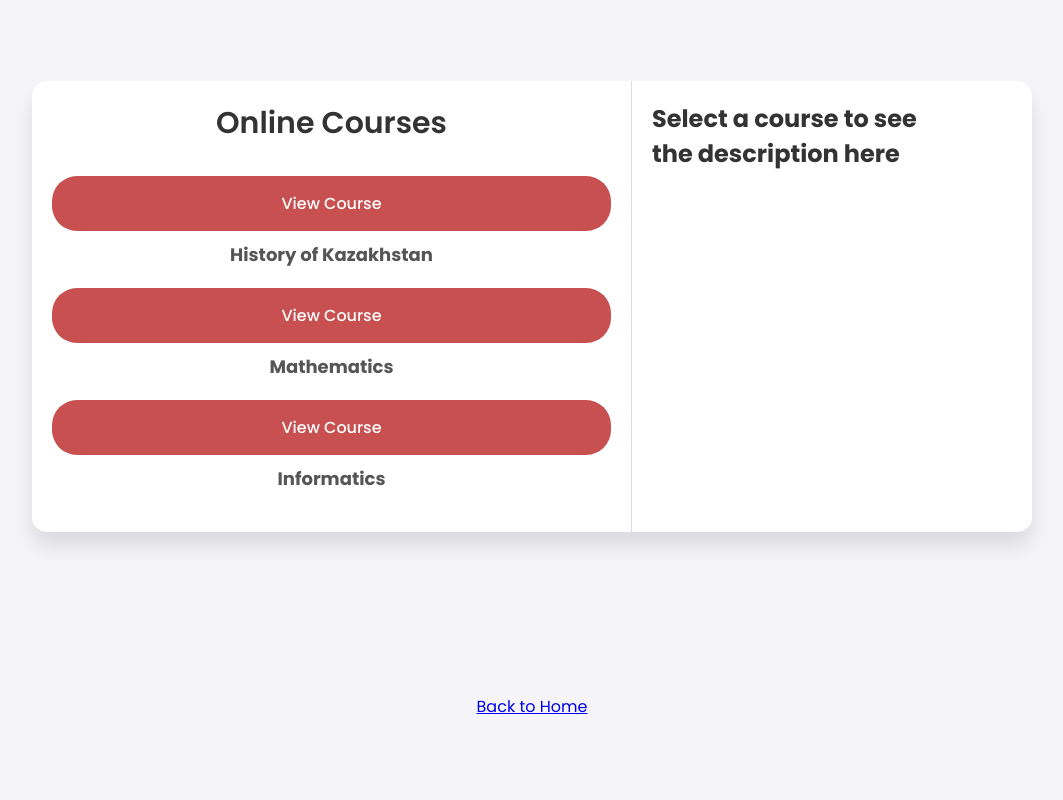
After one commit to Kedzy77/finalproject, a Flask app: page /online-courses in a window 1280 px wide. The commit adds this page. Shown: the whole page, without its empty margins (108-1171 px from the left). Run offline with Flask 3, Linux system fonts and the light colour scheme.

Commit message:
added onlinecourses.html with design, correctrd index html and db

```diff
--- a/main.py
+++ b/main.py
@@ -47,6 +47,10 @@ def load_user(user_id):
     return User.query.get(int(user_id))
 
 
+@app.route('/online-courses')
+def online_courses():
+    return render_template('onlinecourses.html')
+
 @app.route("/")
 def home():
     context = {"Data": "Some data here to be sent as dict (JSON)"}
@@ -76,8 +80,12 @@ def contact():
         db.session.add(new_message)
         db.session.commit()
 
-        flash("Your message has been sent successfully!", "success")
-        return redirect(url_for('home'))  # Перенаправление на главную страницу (index.html)
+        # Запись данных сообщения в текстовый файл
+        with open("contact_messages.txt", "a") as file:
+            file.write(f"Имя: {name}\nEmail: {email}\nТема: {subject}\nСообщение: {message}\n{'-'*50}\n")
+
+        flash("Ваше сообщение успешно отправлено!", "success")
+        return redirect(url_for('home'))
 
     return render_template("contact.html")
 
@@ -103,7 +111,7 @@ def login():
 
         user = User.query.filter_by(email=email).first()
         if user and bcrypt.check_password_hash(user.password, password):
-            login_user(user)  # Логиним пользователя
+            login_user(user)
             flash("Login successful!", "success")
             return redirect(url_for('home'))
         else:
@@ -112,7 +120,7 @@ def login():
 
     return render_template("login.html")
 
-
+#поменял чтоб после регистрации или логина отображался емейл вместо кнопки гет стартед
 @app.route("/register", methods=["GET", "POST"])
 def register():
     if request.method == "POST":
@@ -133,8 +141,11 @@ def register():
         )
         db.session.add(new_user)
         db.session.commit()
-        flash("Registration successful! Please login.", "success")
-        return redirect(url_for('login'))
+
+        # Log in the user immediately after registration
+        login_user(new_user)
+        flash("Registration successful! Welcome!", "success")
+        return redirect(url_for('home'))
 
     return render_template("register.html")
 
--- /dev/null
+++ b/templates/onlinecourses.html
@@ -0,0 +1,161 @@
+<!DOCTYPE html>
+<html lang="en">
+<head>
+    <meta charset="UTF-8">
+    <meta name="viewport" content="width=device-width, initial-scale=1.0">
+    <title>Online Courses</title>
+    <style>
+        @import url('https://fonts.googleapis.com/css?family=Poppins:400,500,600,700&display=swap');
+        * {
+            margin: 0;
+            padding: 0;
+            box-sizing: border-box;
+            font-family: 'Poppins', sans-serif;
+        }
+        html, body {
+            display: grid;
+            height: 100%;
+            width: 100%;
+            place-items: center;
+            background: #f4f4f9;
+        }
+        ::selection {
+            background: #4158d0;
+            color: #fff;
+        }
+        .wrapper {
+            display: flex;
+            width: 80%;
+            max-width: 1000px;
+            background: #fff;
+            border-radius: 15px;
+            box-shadow: 0px 15px 20px rgba(0,0,0,0.1);
+            overflow: hidden;
+        }
+        .course-list {
+            width: 60%;
+            padding: 20px;
+            border-right: 1px solid #ddd;
+        }
+        .course-list .title {
+            font-size: 30px;
+            font-weight: 600;
+            text-align: center;
+            color: #333;
+            margin-bottom: 30px;
+        }
+        .course-item {
+            margin-bottom: 20px;
+        }
+        .course-item input[type="button"] {
+            width: 100%;
+            padding: 15px;
+            font-size: 16px;
+            font-weight: 500;
+            background: #c85050;
+            color: white;
+            border: none;
+            border-radius: 25px;
+            cursor: pointer;
+            transition: background 0.3s ease;
+        }
+        .course-item input[type="button"]:hover {
+            background: #9e3b3b;
+        }
+        .course-item label {
+            display: block;
+            text-align: center;
+            margin-top: 10px;
+            font-size: 18px;
+            font-weight: bold;
+            color: #555;
+        }
+
+        .course-description {
+            display: none;
+            padding: 20px;
+            background: #ffffff;
+            border-radius: 8px;
+            box-shadow: 0px 4px 12px rgba(0, 0, 0, 0.1);
+            margin-top: 10px;
+            font-size: 14px;
+            color: #333;
+        }
+
+        .description-box {
+            width: 35%;
+            padding: 20px;
+            overflow-y: auto;
+            max-height: 500px;
+        }
+
+        .description-box h3 {
+            font-size: 24px;
+            color: #333;
+            margin-bottom: 20px;
+        }
+
+        form .signup-link {
+            color: #262626;
+            margin-top: 20px;
+            text-align: center;
+        }
+        form .signup-link a {
+            color: #c85050;
+            text-decoration: none;
+        }
+        form .signup-link a:hover {
+            text-decoration: underline;
+        }
+    </style>
+    <script>
+        function toggleDescription(courseId) {
+            const description = document.getElementById(courseId);
+            description.style.display = description.style.display === "block" ? "none" : "block";
+        }
+    </script>
+</head>
+<body>
+    <div class="wrapper">
+        <!-- Course List -->
+        <div class="course-list">
+            <div class="title">Online Courses</div>
+            <div class="course-item">
+                <input type="button" value="View Course" onclick="toggleDescription('course1')">
+                <label>History of Kazakhstan</label>
+                <div class="course-description" id="course1">
+                    <p>This course covers the history of Kazakhstan from ancient times to modern days. Key events, figures, and the country’s development are explored in depth, giving a broad understanding of Kazakhstan's cultural and political history.</p>
+                </div>
+            </div>
+
+            <div class="course-item">
+                <input type="button" value="View Course" onclick="toggleDescription('course2')">
+                <label>Mathematics</label>
+                <div class="course-description" id="course2">
+                    <p>This course provides a solid foundation in mathematics, covering topics such as algebra, calculus, and geometry. Ideal for those looking to strengthen their math skills, it includes both theoretical knowledge and practical applications.</p>
+                </div>
+            </div>
+
+            <div class="course-item">
+                <input type="button" value="View Course" onclick="toggleDescription('course3')">
+                <label>Informatics</label>
+                <div class="course-description" id="course3">
+                    <p>This course introduces the fundamentals of computer science and programming. Topics include data structures, algorithms, and software development processes. Perfect for those seeking a career in technology and programming.</p>
+                </div>
+            </div>
+        </div>
+
+        <!-- Course Description Box -->
+        <div class="description-box">
+            <h3>Select a course to see the description here</h3>
+            <div id="description-text">
+                <!-- Selected course description will appear here -->
+            </div>
+        </div>
+    </div>
+
+    <div class="signup-link">
+        <a href="/">Back to Home</a>
+    </div>
+</body>
+</html>
```
Also changed, not shown: templates/index.html (+15 -14 lines), instance/users.db.
